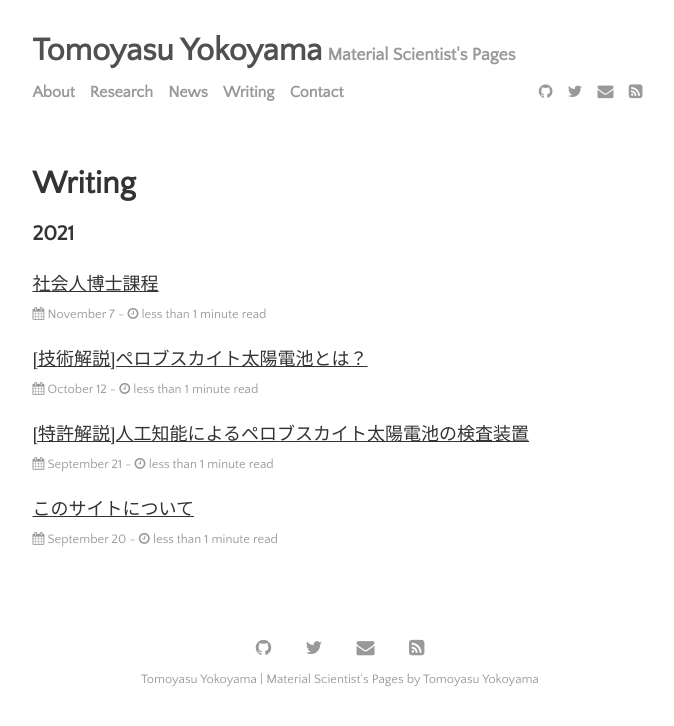
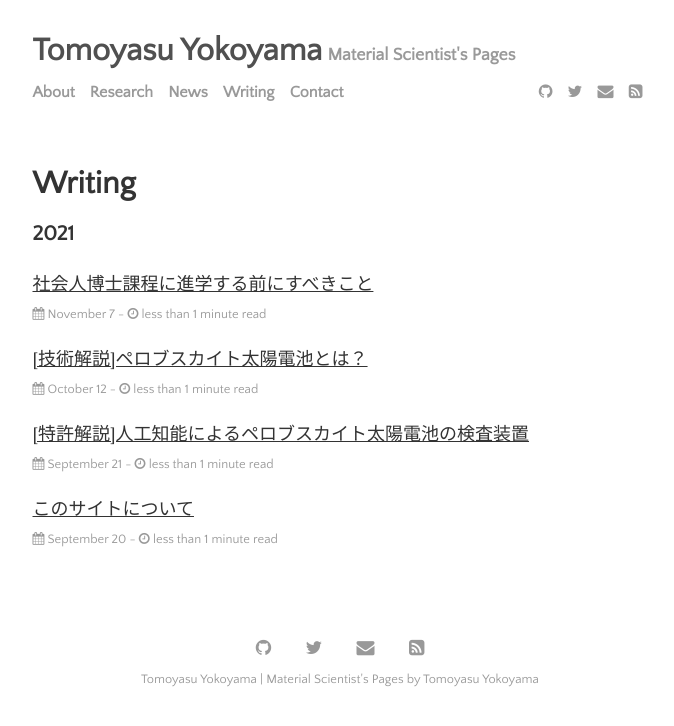
Before and after one commit to yokoyamatomoyasu/yokoyamatomoyasu.github.io, a Jekyll site: the page built from menu/writing.md, in a window 1280 px wide. Shown: the top 726 px of the page, without its empty margins (300-974 px from the left). Built offline with Jekyll 4.4.1, drawn with Linux system fonts in a browser that asks for light colours; some of the changed lines change nothing that is shown.

Commit message:
GitHub pages site with Jekyll

```diff
--- a/_posts/2021-11-07-researcher-life-1.md
+++ b/_posts/2021-11-07-researcher-life-1.md
@@ -1,26 +1,25 @@
 ---
 layout: post
-title: "社会人博士課程"
+title: "社会人博士課程に進学する前にすべきこと"
 author: "Tomoyasu Yokoyama"
 categories: blog
 tags: [documentation,technology]
 image: isaac-smith-6EnTPvPPL6I-unsplash.jpg
 ---
 
-今日は**<font color="Blue">社会人博士課程</font>*について、私の経験を書きたいと思います。
+今日は**<font color="Blue">社会人博士課程</font>**について、私の経験を書きたいと思います。
 
-### 社会人になってもなぜ博士号がとりたいの？
+### 社会人になってもなぜ博士号をとる必要があるの？
 
-私が博士号をとりたかった理由は、自身の技術のアップデートがしたかったためです。
+私が博士号をとりたい理由は、**<font color="Blue">企業研究者として活躍し続ける</font>**ためです。
 
 入社してしばらく研究開発に従事しているうちに、今後の自分の研究者人生に危機感を覚えるようになりました。
-それは、企業にとっては、社内にその時に必要な技術がなければ、
-それを保有する研究者を社外から引っ張ってこればいいだけである、ということを実感したためです。
+それは、仮に社外の優秀な研究者が入社してきたら、このままでは自分は彼らの下位互換になってしまうと実感したためです。
 
 私が入社した2014年には、社内で材料シミュレーションができる人は数人しかいなかったため、
 その技術を保有する私は社内でも貴重な存在として、組織の中で技術的な優位性がありした。
 
-しかしながら、誰しもがソフトの使い方さえ覚えればシミュレーションができるようになる現代、
+しかしながら、誰しもがソフトの使い方さえ覚えればシミュレーションができるような現代、
 その後多くの材料シミュレーションができる人たちが入社してきました。
 特に、大学で助教や准教授のお仕事をされていたような、高い技術力をもった優秀な研究者も入社されるため、
 学生の頃に習得した私の技術の優位性など、すぐになくなってしてしまうと強く危機感を覚えました。
@@ -41,12 +40,13 @@
 上司から言われたことにしたがって開発することもできますが、
 自分の幸福度を上げるためには、自分のやりたい研究開発を自由にできることが一番だと思います。
 自分のやりたいことをできる環境にするためには、
-自分にしかできない・唯一無二の研究者にならないといけないと感じました。
+**<font color="Blue">自分にしかできないことがある唯一無二の研究者</font>**にならないといけないと感じました。
 
-こうした危機感から、博士課程に進学することで、自分の保有する技術をアップデートしたい、
-そして今後アップデートし続けられるようなきっかけにしたい、と思いに至りました。
+こうした危機感から、博士課程に進学することで、**<font color="Blue">自分の保有する技術をアップデートしたい、
+そして今後アップデートし続けられるようなきっかけにしたい</font>**、と思いに至りました。
 博士課程において、世界にまだない技術をゼロから自分の力で構築しそれを発信するプロセスを経験することで、
 企業における研究開発の活動の中でも、必要な技術を常にアップデートし続けられると考えました。
+そうしたことを継続できれば、**<font color="Blue">企業研究者として活躍できる</font>**と思います。
 
 私は修士課程の時に、博士課程に進むか民間の企業に就職するか悩んだこともあり、
 就職前から博士課程に進みたいという思いはずっとありましたが、
@@ -55,7 +55,7 @@
 
 ### 社会人博士号をとるために何をすればいいの？
 
-これは人それぞれだと思いますが、私が個人的にお勧めするのは進学したい大学と所属企業と共同研究を行うことです。
+これは人それぞれだと思いますが、私が個人的にお勧めするのは進学したい大学と所属企業の間で**<font color="Blue">共同研究を行う</font>**ことです。
 
 社会人博士課程の進学の際に、一番の悩みは所属する企業での取り組みと両立できるのか、
 平日に仕事をしてそれ以外の時間で卒業できるほどの研究成果を出せるのか、という点だと思います。
@@ -71,19 +71,19 @@
 幸運にもm活動を始めて１年で学術発表に値する成果を得ることができ、
 その成果を学術発表することで、博士号が取得できる見込みがあると共同研究先の先生にも了解をいただき、博士課程に進学しました。
 
-したがって、この博士課程0年生の活動における成果によって、アドバンテージがある状態で博士課程をスタートできます。
+したがって、この**<font color="Blue">博士課程0年生</font>**の成果によって、アドバンテージがある状態で博士課程をスタートできます。
 私自身も、このアドバンテージがあったため、精神的にもそれほど負担はなく、
 また、進学後も共同研究の枠組みの中で、自身の研究活動ができたこともあり、身体的にも楽でした。
 
 ![Figure](../assets/img/thisisengineering-raeng-mF6gB6hV5OU-unsplash.jpg)
 
 ゆえに、社会人博士過程に進学したいと考える企業研究者の方は、
-まずは共同研究ができる可能性があるか探ってみることから始めると良いと思います。
+まずは**<font color="Blue">共同研究ができる可能性があるか探ってみる</font>**ことから始めると良いと思います。
 そのために、大学の先生にヒアリングを行ったり、学会発表に参加・質問したりと、
-常に共同研究をしたい先生を探す努力と、先生に自分自身を知ってもらう努力をすることが大切だと思います。
+常に**<font color="Blue">共同研究をしたい先生を探す努力と、先生に自分自身を知ってもらう努力</font>**をすることが大切だと思います。
 
 ただ、このアプローチはどうしても企業の所属上司の考え方に依存します。
-現状は難しくても、自分の意思を口に出し続けていればチャンスを掴める可能性は上がります。
+現状は難しくても、**<font color="Blue">自分の意思を口に出し続けていれば</font>**チャンスを掴める可能性は上がります。
 初めはガッツリした共同研究でなくとも、金額的にも負担の少ないアドバイザリー契約から始めるのでも良いと思います。
 
 また、共同研究が成立した暁には、進学をする前に共同研究の成果という位置付けで、その研究内容で学会発表をすることをお勧めします。
@@ -95,8 +95,8 @@
 
 まとめると、
 
-* 企業研究者として活躍し続ける（自分のやりたいことをやり続ける）ために、博士課程に進学したいと思った。
-* 社会人博士課程に進学する前に、進学したい大学と共同研究を行うことで、負担が少なく卒業できる。
+* 企業研究者として**<font color="Blue">活躍し続ける（自分のやりたいことをやり続ける）</font>**ために、博士課程に進学したいと思った。
+* 社会人博士課程に進学する前に、進学したい大学と**<font color="Blue">博士0年生として共同研究を行う</font>**ことで、負担が少なく卒業できる。
 * 共同研究を行う下準備（ヒアリング・学会参加、思いを口に出す）を継続してチャンスを伺う。
 
 です。社会人博士課程皆さんのご参考になれば幸いです。
```
